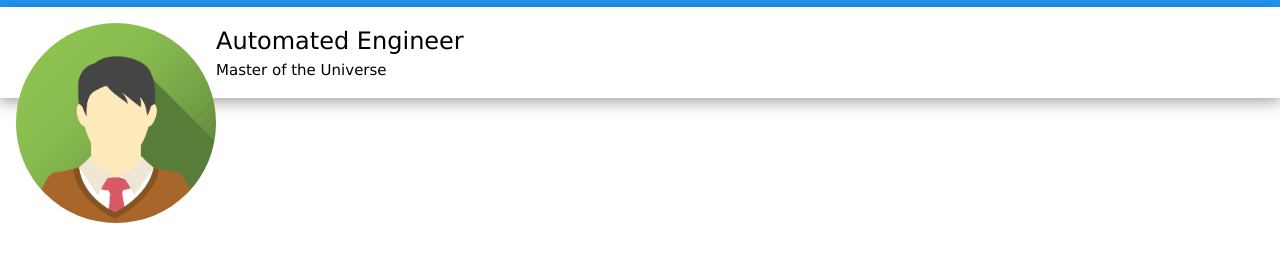
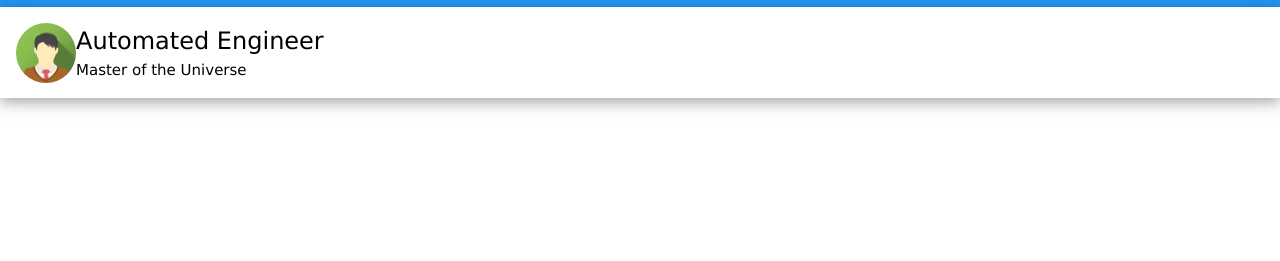
Before and after one commit to AutomatedEngineer/automatedengineer.github.io, a plain HTML site: page index.html in a window 1280 px wide. Shown: the part 67-328 px from the top of the page. Drawn offline with nearby package versions, Linux system fonts and the light colour scheme.

Commit message:
Fix avatar size

```diff
--- a/index.html
+++ b/index.html
@@ -8,7 +8,7 @@
 </header>
 <ul class="w3-ul w3-card-4">
   <li class="w3-padding-16">
-    <img src="img_avatar2.png" class="w3-left w3-circle" style="width:200px">
+    <img src="img_avatar2.png" class="w3-left w3-circle" style="width:60px">
     <span class="w3-xlarge">Automated Engineer</span><br>
     <span>Master of the Universe</span>
   </li>
```
